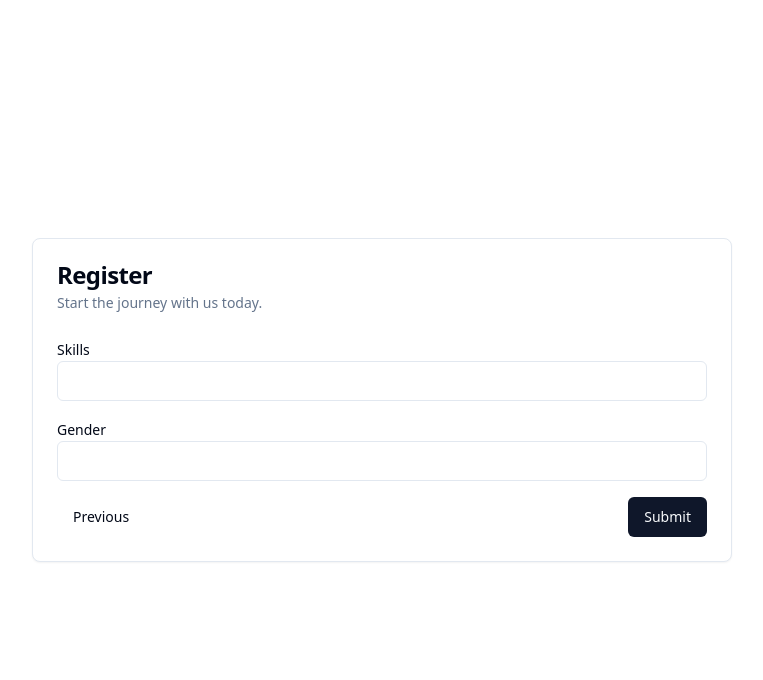
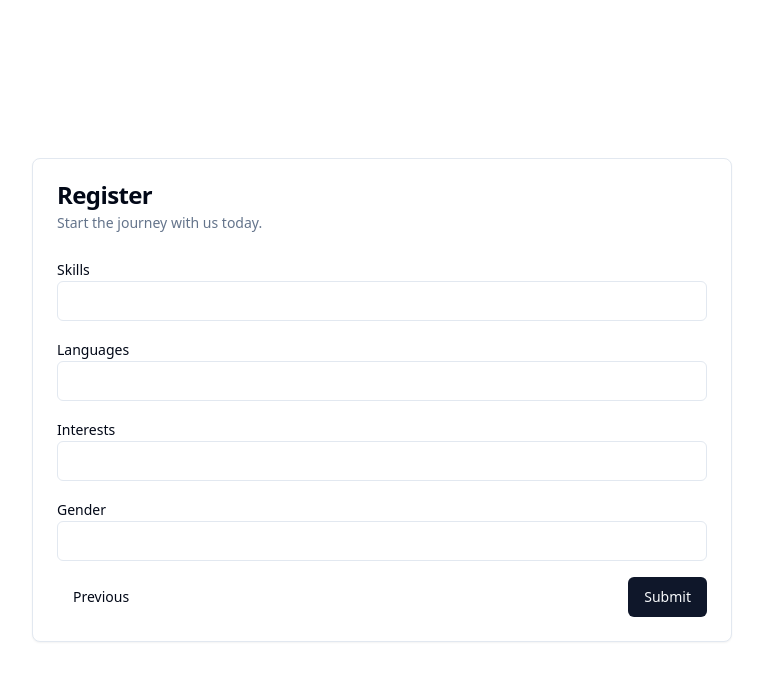
Before and after one commit to akadeepesh/Virtual-Mentor-EY, a Next.js app in the folder frontend/: page /check in a window 1280 px wide. Both pictures are taken after typing "Sample", "Sample", "name@example.com", "Sample" into the empty fields and a click on the button "Next". Shown: the top 680 px of the page, without its empty margins (258-1021 px from the left). Built offline with nearby package versions, Linux system fonts and the light colour scheme; no server answers.

Commit message:
updated models, added component fixed form

```diff
--- /dev/null
+++ b/frontend/components/ui/checkbox.tsx
@@ -0,0 +1,30 @@
+"use client"
+
+import * as React from "react"
+import * as CheckboxPrimitive from "@radix-ui/react-checkbox"
+import { Check } from "lucide-react"
+
+import { cn } from "@/lib/utils"
+
+const Checkbox = React.forwardRef<
+  React.ElementRef<typeof CheckboxPrimitive.Root>,
+  React.ComponentPropsWithoutRef<typeof CheckboxPrimitive.Root>
+>(({ className, ...props }, ref) => (
+  <CheckboxPrimitive.Root
+    ref={ref}
+    className={cn(
+      "peer h-4 w-4 shrink-0 rounded-sm border border-primary ring-offset-background focus-visible:outline-none focus-visible:ring-2 focus-visible:ring-ring focus-visible:ring-offset-2 disabled:cursor-not-allowed disabled:opacity-50 data-[state=checked]:bg-primary data-[state=checked]:text-primary-foreground",
+      className
+    )}
+    {...props}
+  >
+    <CheckboxPrimitive.Indicator
+      className={cn("flex items-center justify-center text-current")}
+    >
+      <Check className="h-4 w-4" />
+    </CheckboxPrimitive.Indicator>
+  </CheckboxPrimitive.Root>
+))
+Checkbox.displayName = CheckboxPrimitive.Root.displayName
+
+export { Checkbox }
--- a/frontend/pages/check.tsx
+++ b/frontend/pages/check.tsx
@@ -19,6 +19,8 @@
   email: string;
   username: string;
   skills: string;
+  languages: string;
+  interests: string;
   gender: string;
 };
 
@@ -30,6 +32,8 @@
     email: '',
     username: '',
     skills: '',
+    languages: '',
+    interests: '',
     gender: '',
   });
   const [section, setSection] = useState<number>(1);
@@ -163,6 +167,14 @@
                   <Input type="text" name="skills" onChange={(e) => setFormData({ ...formData, skills: e.target.value })} />
                 </div>
                 <div className="mb-4">
+                  <Label>Languages</Label>
+                  <Input type="text" name="languages" onChange={(e) => setFormData({ ...formData, languages: e.target.value })} />
+                </div>
+                <div className="mb-4">
+                  <Label>Interests</Label>
+                  <Input type="text" name="interests" onChange={(e) => setFormData({...formData, interests: e.target.value })} />
+                </div>
+                <div className="mb-4">
                   <Label>Gender</Label>
                   <Input type="text" name="gender" onChange={(e) => setFormData({ ...formData, gender: e.target.value })} />
                 </div>
```
Also changed, not shown: 1 other file (tests, documents, lock files or other folders).
